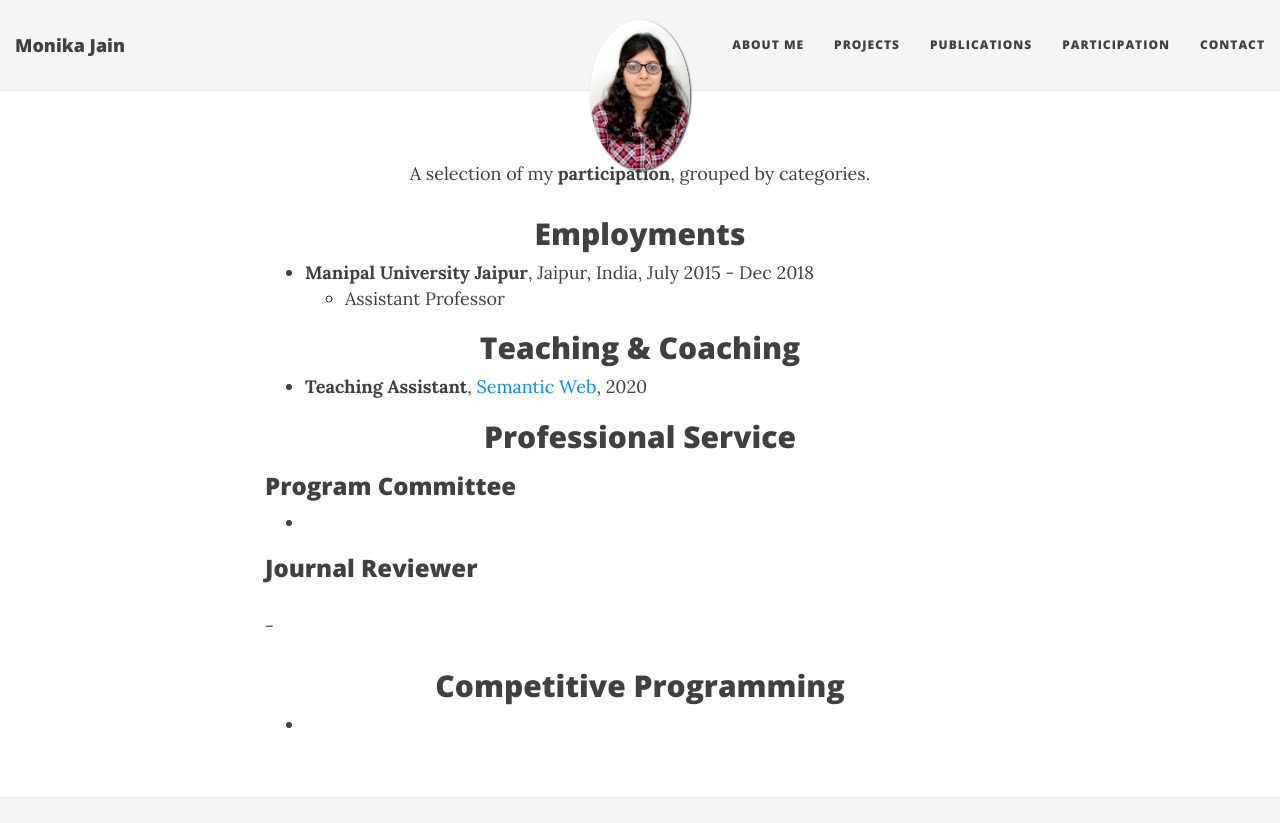
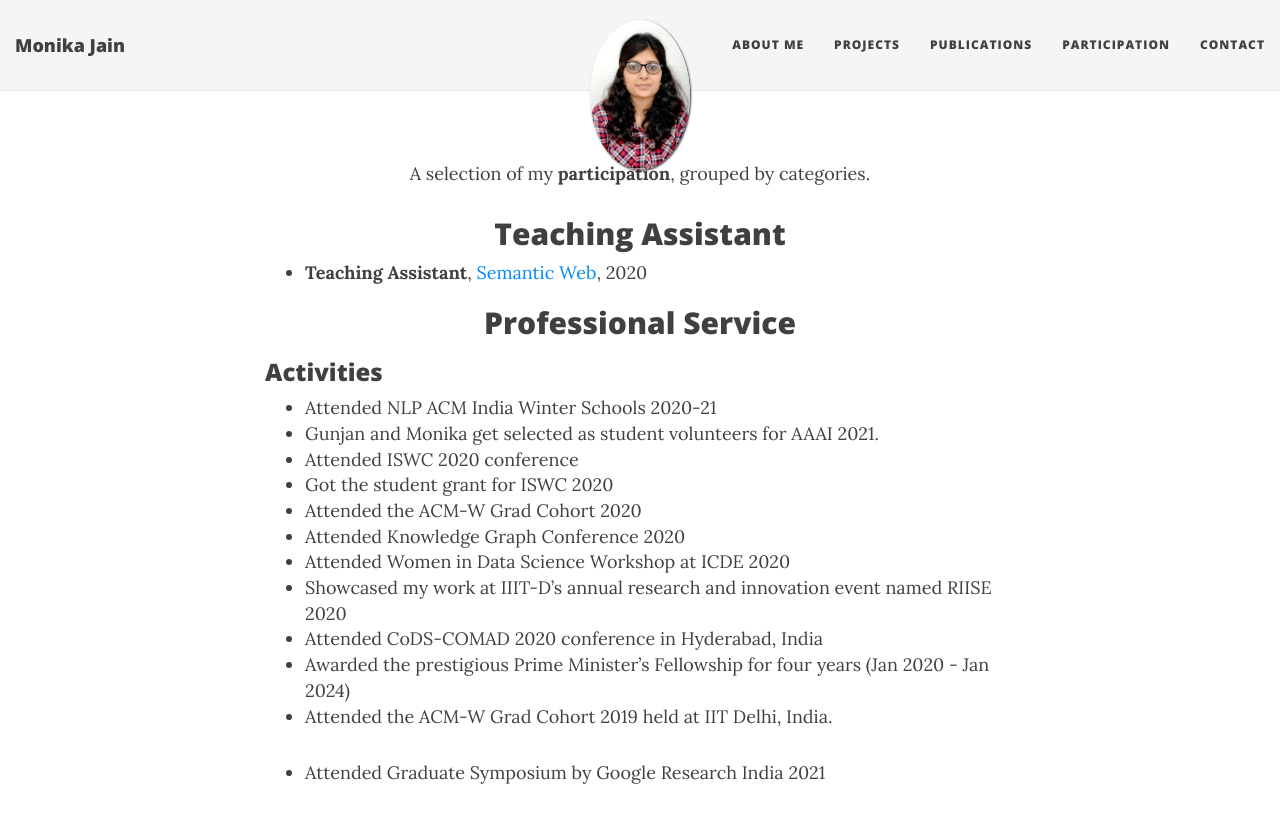
Before and after one commit to MonikaJain19/MonikaJain19.github.io, a Jekyll site: the page built from participation.md, in a window 1280 px wide and 900 px high, cut to the strip 0-824 px from the top of the window. Built offline with Jekyll 4.4.1, drawn with Linux system fonts in a browser that asks for light colours; nearby versions of some CDN libraries.

Commit message:
Update participation.md

```diff
--- a/participation.md
+++ b/participation.md
@@ -8,27 +8,24 @@ permalink: /participation/
 A selection of my <b>participation</b>, grouped by categories.
 </p>
 
-## <center>Employments</center>
+## <center>Teaching Assistant</center>
 
-- **Manipal University Jaipur**, Jaipur, India,  July 2015 - Dec 2018
-  * Assistant Professor
-
-## <center>Teaching & Coaching</center>
-
-
-- **Teaching Assistant**, [Semantic Web](https://www.iiitd.ac.in/), 2020
-
-
+- **Teaching Assistant**, [Semantic Web](http://raghavam.github.io/teaching/2019/winter/semweb/), 2020
 
 ## <center>Professional Service</center>
 
-### Program Committee
+### Activities
+- Attended NLP ACM India Winter Schools 2020-21
+- Gunjan and Monika get selected as student volunteers for AAAI 2021.
+- Attended ISWC 2020 conference
+- Got the student grant for ISWC 2020
+- Attended the ACM-W Grad Cohort 2020
+- Attended Knowledge Graph Conference 2020
+- Attended Women in Data Science Workshop at ICDE 2020
+- Showcased my work at IIIT-D’s annual research and innovation event named RIISE 2020
+- Attended CoDS-COMAD 2020 conference in Hyderabad, India
+- Awarded the prestigious Prime Minister’s Fellowship for four years (Jan 2020 - Jan 2024)
+- Attended the ACM-W Grad Cohort 2019 held at IIT Delhi, India.
+- Attended Graduate Symposium by Google Research India 2021
 
 -
-
-### Journal Reviewer
-
--
-## <center>Competitive Programming</center>
-
--
```
